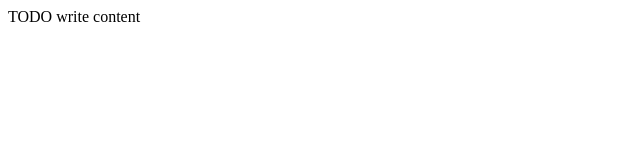
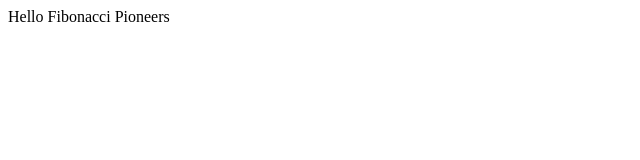
Before and after one commit to TEOUltimus/FibonacciWebService, a plain HTML site: page build/web/index.html in a window 1280 px wide. Shown: the full height of the page, 0-640 px from the left. Drawn offline with Linux system fonts and the light colour scheme.

Commit message:
Updated Index

```diff
--- a/build/web/index.html
+++ b/build/web/index.html
@@ -8,6 +8,6 @@ COMMON DEVELOPMENT AND DISTRIBUTION LICENSE (CDDL) Version 1.0 1. Definitions. 1
         <meta http-equiv="Content-Type" content="text/html; charset=UTF-8">
     </head>
     <body>
-        <div>TODO write content</div>
+        <div>Hello Fibonacci Pioneers</div>
     </body>
 </html>
```
Also changed, not shown: web/index.html (+1 -1 lines).
